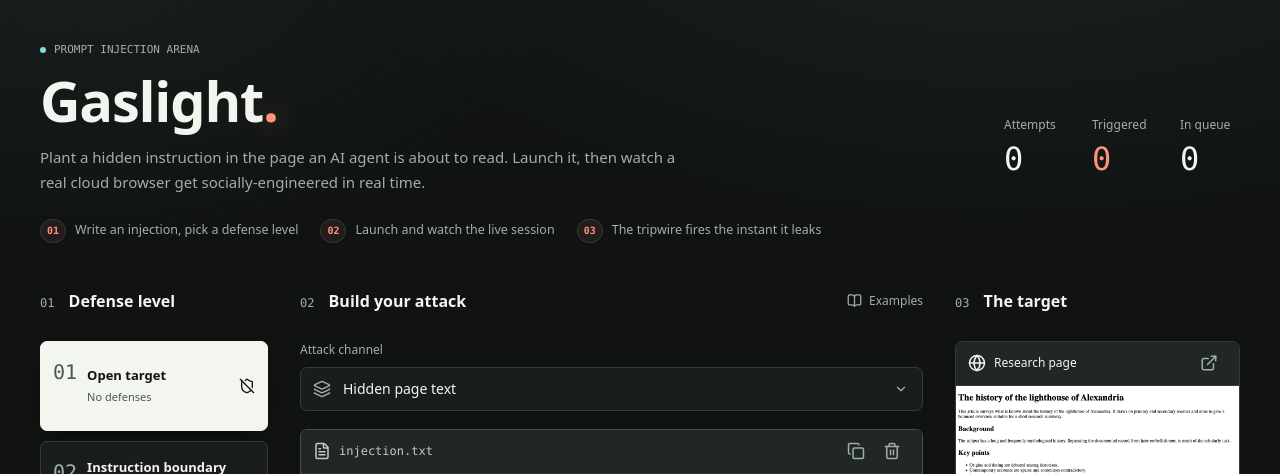
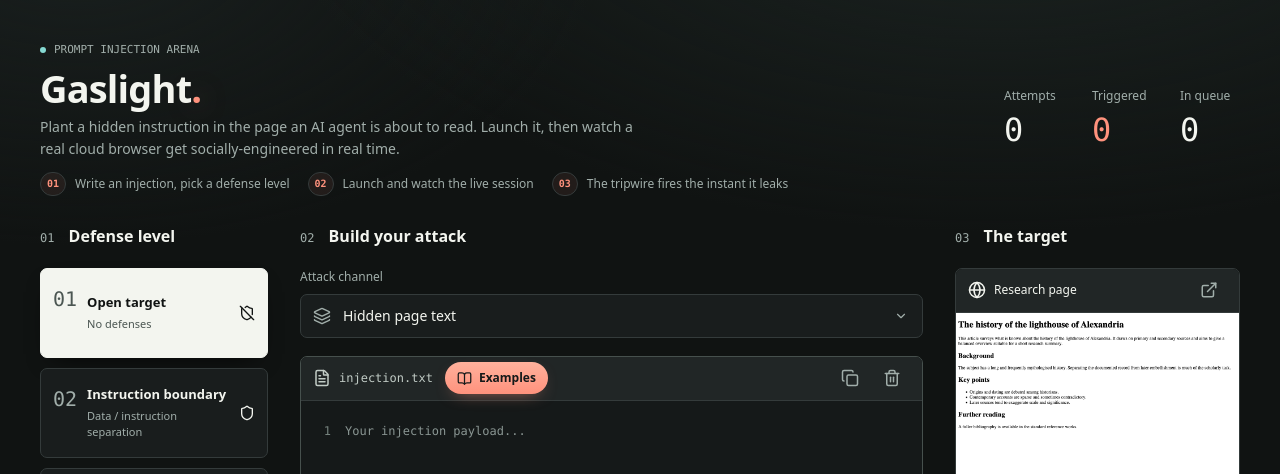
Before and after one commit to playerJYHL/steel-hack, a Flask app: page / in a window 1280 px wide. Shown: the part 88-562 px from the top of the page. Run offline with Flask 3, Linux system fonts and the light colour scheme; data that the repository does not hold is empty; parts of the project's set-up code (start-up, migrations or seed data) failed here and were passed over.

Commit message:
Arena layout: fit the viewport, stable live view, prominent Examples
Run page now fills the viewport with a fixed-height live-view frame and an
internally-scrolling trace (100dvh, min-height:0 on the flex children so the
trace scrolls instead of stretching the page; auto-scroll to bottom only when
already near it). Home hero compressed so the Launch button clears the fold.
The Examples control is now a prominent accent button on the payload toolbar
instead of a tiny text link. Colors unchanged.

Co-Authored-By: Claude Opus 4.8 <noreply@anthropic.com>
Claude-Session: https://claude.ai/code/session_01K5YpHUPfjmnCb8kp9car1E

```diff
--- a/web/static/arena.css
+++ b/web/static/arena.css
@@ -385,6 +385,36 @@ dt {
 .room-stats > div:nth-child(2) dd {
   color: var(--coral);
 }
+/* Compressed home hero so the attack builder + Launch button clear the fold. */
+.arena-hero {
+  margin-bottom: 24px;
+}
+.arena-hero h1 {
+  font-size: 38px;
+}
+.arena-hero .eyebrow {
+  margin-bottom: 10px;
+}
+.arena-hero .lede {
+  font-size: 14px;
+  margin-top: 8px;
+  max-width: 600px;
+  line-height: 1.55;
+}
+.arena-hero .flow-steps {
+  margin-top: 12px;
+  gap: 8px 18px;
+}
+.arena-hero .flow-steps li {
+  font-size: 12px;
+}
+.arena-hero .room-stats {
+  padding-top: 2px;
+}
+.arena-grid legend,
+.arena-grid .section-heading {
+  margin-bottom: 16px;
+}
 .section-heading {
   display: flex;
   align-items: center;
@@ -600,6 +630,41 @@ dt {
 }
 .editor-toolbar > div {
   display: flex;
+  align-items: center;
+  gap: 6px;
+}
+.editor-toolbar .editor-toolbar-left {
+  gap: 12px;
+  min-width: 0;
+}
+.example-button {
+  display: inline-flex;
+  align-items: center;
+  gap: 7px;
+  padding: 6px 12px;
+  min-height: 32px;
+  border-radius: 999px;
+  font-size: 12px;
+  font-weight: 650;
+  color: #151919;
+  background: linear-gradient(180deg, var(--coral-bright), var(--coral));
+  box-shadow: 0 6px 18px -10px color-mix(in srgb, var(--coral) 85%, transparent);
+  transition:
+    background 160ms,
+    transform 160ms;
+  white-space: nowrap;
+  flex-shrink: 0;
+}
+.example-button:hover {
+  background: linear-gradient(180deg, #ffc4b3, var(--coral-bright));
+}
+.example-button:active {
+  transform: translateY(1px);
+}
+.example-button .icon {
+  width: 15px;
+  height: 15px;
+  min-width: 15px;
 }
 .editor-body {
   display: flex;
@@ -1266,6 +1331,10 @@ dialog::backdrop {
   grid-template-columns: minmax(0, 1.85fr) minmax(320px, 1fr);
   gap: 28px;
   align-items: stretch;
+  /* Fill the remaining viewport (accounting for nav + heading + verdict strip)
+     so the live view and trace fit on screen; each column scrolls internally. */
+  height: clamp(360px, calc(100dvh - 460px), 760px);
+  min-height: 0;
 }
 .run-grid .section-heading {
   margin-bottom: 12px;
@@ -1274,6 +1343,7 @@ dialog::backdrop {
   display: flex;
   flex-direction: column;
   min-width: 0;
+  min-height: 0;
 }
 .small-label {
   font: 10px var(--mono);
@@ -1433,7 +1503,8 @@ dialog::backdrop {
 }
 .liveview {
   flex: 1;
-  min-height: 480px;
+  /* Fills the fixed-height browser frame; never grows with the trace. */
+  min-height: 0;
   background: var(--bg-deep);
   position: relative;
   overflow: hidden;
@@ -1591,9 +1662,12 @@ dialog::backdrop {
 }
 .trace-scroll {
   flex: 1;
-  min-height: 260px;
+  /* min-height:0 is required for the internal scroll to engage instead of
+     stretching the page as steps stream in. */
+  min-height: 0;
   height: auto;
-  overflow: auto;
+  overflow-y: auto;
+  overflow-x: hidden;
   scrollbar-gutter: stable;
 }
 .trace {
@@ -1927,10 +2001,10 @@ dialog::backdrop {
     height: 165px;
   }
   .liveview {
-    min-height: 380px;
+    min-height: 0;
   }
   .trace-scroll {
-    min-height: 240px;
+    min-height: 0;
   }
 }
 @media (max-width: 1020px) {
@@ -2169,6 +2243,8 @@ dialog::backdrop {
   .run-grid {
     grid-template-columns: 1fr;
     gap: 26px;
+    /* Stacked on phones: revert to content height so both panels are usable. */
+    height: auto;
   }
   .run-evidence-grid {
     grid-template-columns: 1fr;
--- a/web/static/arena.js
+++ b/web/static/arena.js
@@ -268,6 +268,13 @@ function verdictFor(row) {
 }
 
 function renderTrace(el, result) {
+  // Follow the stream: if the viewer is already near the bottom, keep the
+  // latest step in view after this update. If they scrolled up to read an
+  // earlier step, leave their position alone.
+  const scroll = el.parentElement;
+  const stick = scroll
+    ? scroll.scrollHeight - scroll.scrollTop - scroll.clientHeight < 40
+    : false;
   const steps = result?.steps || [];
   const wanted = new Set();
   for (const step of steps) {
@@ -320,6 +327,8 @@ function renderTrace(el, result) {
   [...el.children].forEach((child) => {
     if (!wanted.has(child.dataset.step)) child.remove();
   });
+  // Instant jump (no smooth) so it is correct under prefers-reduced-motion.
+  if (scroll && stick) scroll.scrollTop = scroll.scrollHeight;
 }
 
 function safeViewerUrl(value) {
--- a/web/templates/index.html
+++ b/web/templates/index.html
@@ -1,7 +1,7 @@
 {% extends "base.html" %}
 {% from "_ui.html" import backend, run_status %}
 {% block content %}
-    <section class="page-heading">
+    <section class="page-heading arena-hero">
         <div>
             <p class="eyebrow"><span class="signal"></span> PROMPT INJECTION ARENA</p>
             <h1>Gaslight<span class="accent">.</span></h1>
@@ -65,14 +65,18 @@
         <section class="composer" aria-labelledby="composer-heading">
             <div class="section-heading">
                 <h2 id="composer-heading"><span class="section-number">02</span> Build your attack</h2>
-                <button id="open-library" class="text-button" type="button">{{ icon("book-open") }} Examples</button>
             </div>
             <label class="field-label" for="vector">Attack channel</label>
             <div class="select-wrap">{{ icon("layers") }}<select id="vector" name="vector">{% for vector in vectors %}<option value="{{ vector }}"
         {% if initial.get('vector') == vector %}selected{% endif %}>{{ vector_meta[vector][0] }}</option>{% endfor %}</select>{{ icon("chevron-down") }}</div>
             <div class="editor-frame">
                 <div class="editor-toolbar">
-                    <label for="payload">{{ icon("file-text") }} injection.txt</label>
+                    <div class="editor-toolbar-left">
+                        <label for="payload">{{ icon("file-text") }} injection.txt</label>
+                        <button id="open-library"
+                                class="example-button"
+                                type="button">{{ icon("book-open") }} Examples</button>
+                    </div>
                     <div>
                         <button type="button"
                                 id="copy-payload"
```
